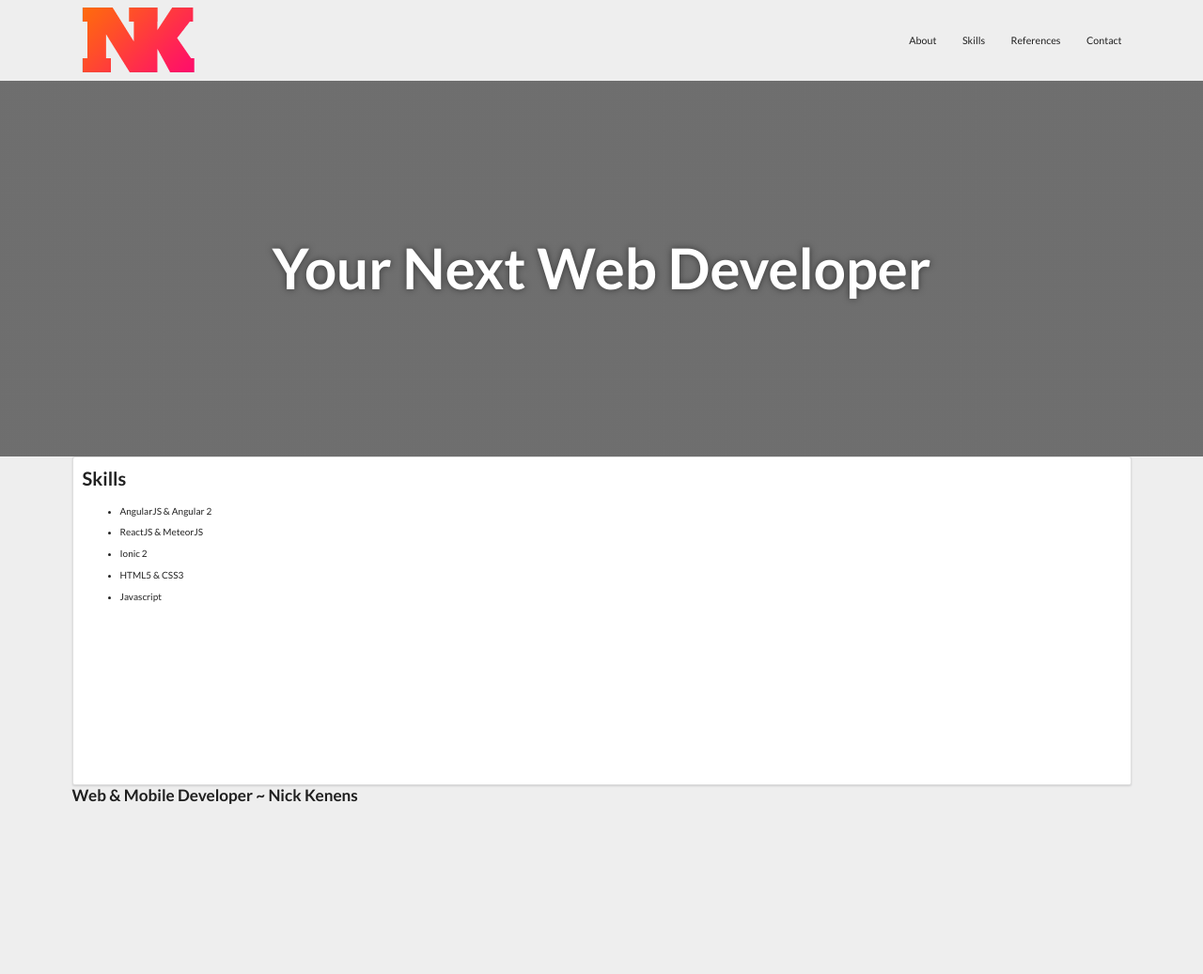
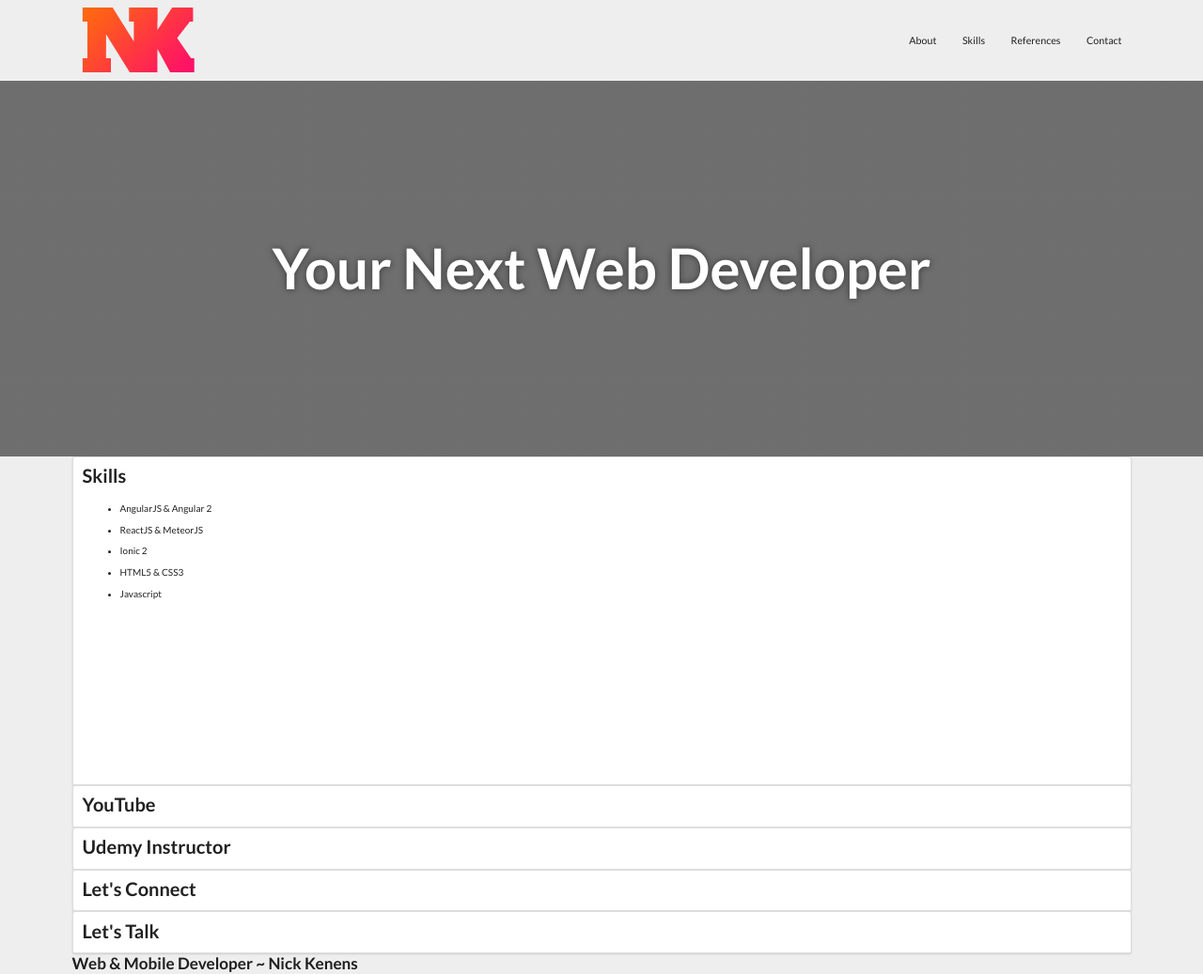
Before and after one commit to nickkenens/portfolio, a Jekyll site: the page built from index.html, in a window 1280 px wide. Shown: the whole page at 94% size. Built offline with Jekyll 4.4.1, drawn with Linux system fonts in a browser that asks for light colours; nearby versions of some CDN libraries; before the commit the page ends 900 px from its top, so only the background shows below that.

Commit message:
Add Sections

```diff
--- a/css/main.css
+++ b/css/main.css
@@ -54,3 +54,8 @@ body {
 	flex-flow: row wrap;
 
 }
+
+
+.site-footer {
+	width: 100%;
+}
--- a/index.html
+++ b/index.html
@@ -10,7 +10,7 @@ layout: default
 
 <section class="skills">
   <div class="ui container ui segment">
-    <h1 class="skills-title">Skills</h1>
+    <h1 class="ui header">Skills</h1>
     <div class="programming-languages">
       <ul>
         <li>AngularJS & Angular 2</li>
@@ -24,17 +24,25 @@ layout: default
 </section>
 
 <section class="youtube">
-
+  <div class="ui container ui segment">
+    <h1 class="ui header">YouTube</h1>
+  </div>
 </section>
 
 <section class="instructor">
-
+  <div class="ui container ui segment">
+    <h1 class="ui header">Udemy Instructor</h1>
+  </div>
 </section>
 
 <section class="connect">
-
+  <div class="ui container ui segment">
+    <h1 class="ui header">Let's Connect</h1>
+  </div>
 </section>
 
 <section class="contact">
-
+  <div class="ui container ui segment">
+    <h1 class="ui header">Let's Talk</h1>
+  </div>
 </section>
```
